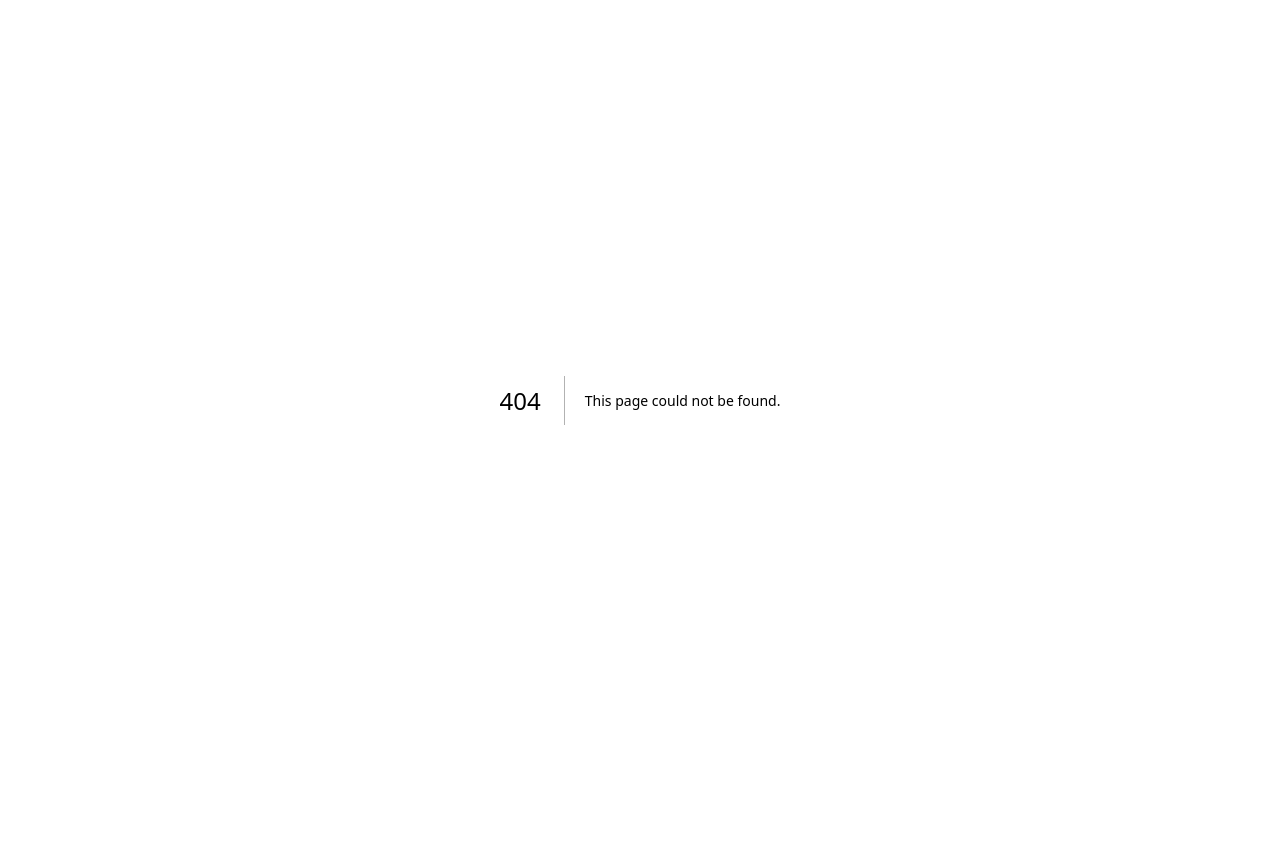
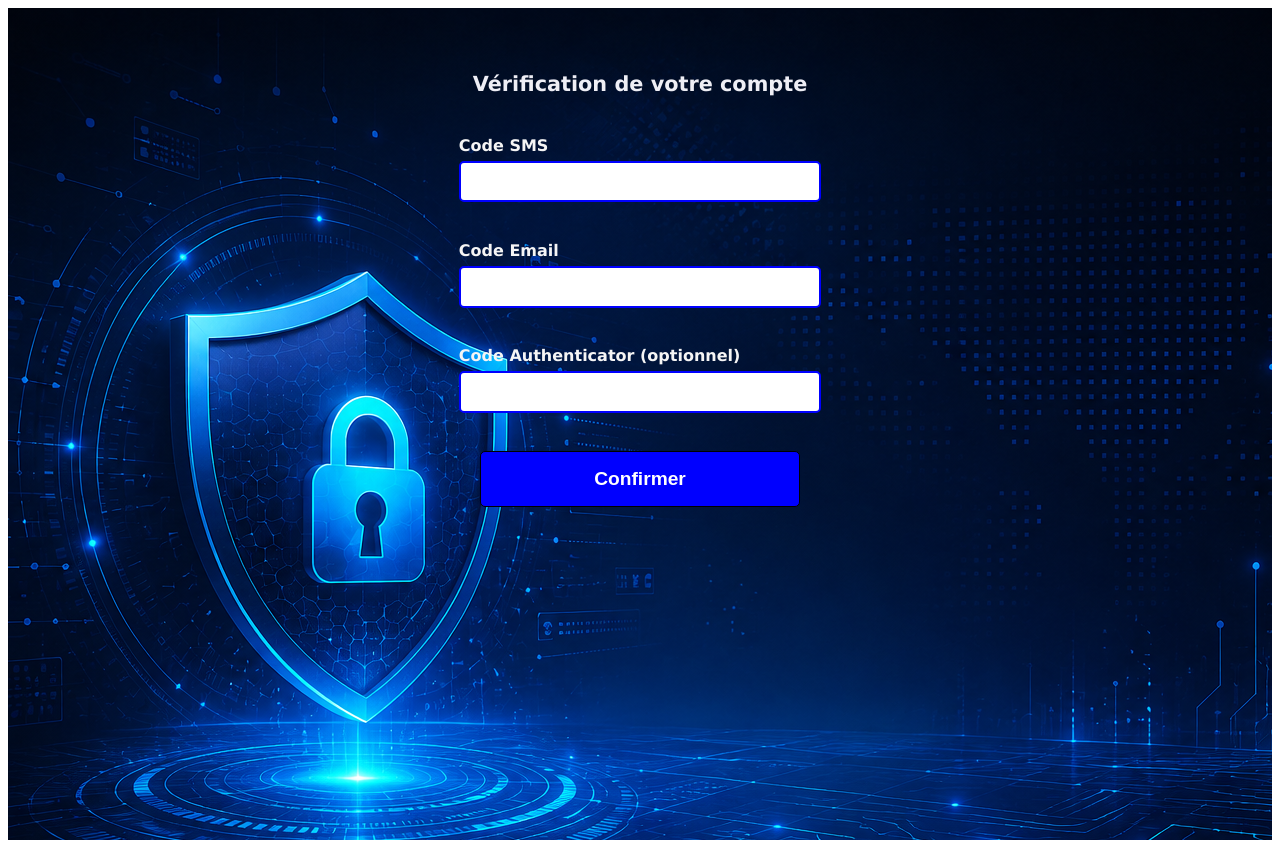
Before and after one commit to apibusinesstechnology/ai-security, a Next.js app in the folder frontend_ai_security/: page /registerpage2 in a window 1280 px wide. Before the commit this address had no page. Before the commit the page ends 800 px from the top, so only its background shows below. Built offline with nearby package versions, Linux system fonts and the light colour scheme.

Commit message:
Ajout du second page du formulaire inscription.

```diff
--- /dev/null
+++ b/frontend_ai_security/app/components/RegisterForm2.css
@@ -0,0 +1,73 @@
+
+
+#Form{
+
+    display: flex;
+    flex-direction: column;
+    padding: 1rem;
+    gap: 0.4rem;
+    background-image: url("/backimage.png");
+    min-height: 100vh;
+}
+
+#button{
+
+    margin-top: 1rem;
+    border: 1px solid black;
+    background-color: blue;
+    border-radius: 5px;
+    color: white;
+    padding: 1rem;
+    width: 20rem;
+    font-size: clamp(1.2rem, 1.9vh, 2.3rem);
+    align-self: center;
+    font-weight: bold;
+}
+
+input{
+
+   padding: 1rem;
+
+}
+
+#button:hover{
+
+   background-color: rgb(94, 94, 205);
+}
+
+#Form .bloc{
+
+    display: flex;
+    flex-direction: column;
+    padding: 1rem;
+    gap: 0.4rem;
+    align-self: center;
+}
+
+#Form .bloc label{
+
+   font-family: Verdana, Geneva, Tahoma, sans-serif;
+   font-weight: 800;
+   font-size: clamp(1rem, 1.9vh, 2rem);
+   color:whitesmoke;
+}
+
+#Form .bloc .input{
+
+   border: 2px solid blue;
+   border-radius: 5px;
+   padding: 0.7rem;
+   width: 21rem;
+
+}
+
+
+#Form h2{
+
+   font-family: Verdana, Geneva, Tahoma, sans-serif;
+   font-weight: bold;
+   font-size: clamp(1.3rem, 1.9vh, 2.3rem);
+   color:rgb(238, 238, 245);
+   text-align: center;
+   margin-top: 3rem;
+}
--- /dev/null
+++ b/frontend_ai_security/app/components/RegisterForm2.tsx
@@ -0,0 +1,105 @@
+"use client";
+import { useState } from "react";
+import "./RegisterForm2.css";
+
+type VerifyFormProps = {
+  pendingUserId: string; // ID ki soti nan étape 1
+  onSuccess: () => void; // si inscription pase
+};
+
+export default function VerifyForm({ pendingUserId, onSuccess }: VerifyFormProps) {
+  const [smsCode, setSmsCode] = useState("");
+  const [emailCode, setEmailCode] = useState("");
+  const [totpCode, setTotpCode] = useState("");
+  const [error, setError] = useState<string | null>(null);
+  const [success, setSuccess] = useState<string | null>(null);
+  const [loading, setLoading] = useState(false);
+
+  const handleVerify = async (e: React.FormEvent) => {
+    e.preventDefault();
+    setError(null);
+    setSuccess(null);
+    setLoading(true);
+
+    const res = await fetch("/api/verify-registration", {
+      method: "POST",
+      headers: { "Content-Type": "application/json" },
+      body: JSON.stringify({
+        pendingUserId,
+        smsCode,
+        emailCode,
+        totpCode,
+      }),
+    });
+
+    const data = await res.json();
+    setLoading(false);
+
+    if (!res.ok || !data.valid) {
+      setError(data.error || "Vérification échouée. Codes invalides.");
+      return;
+    }
+
+    setSuccess("Inscription réussie ! Votre compte est maintenant actif.");
+    onSuccess();
+  };
+
+  return (
+    <form onSubmit={handleVerify} id="Form">
+      <h2>
+        Vérification de votre compte
+      </h2>
+
+      {error && <p className="text-red-500 text-sm text-center">{error}</p>}
+      {success && <p className="text-green-600 text-sm text-center">{success}</p>}
+
+      {/* CODE SMS */}
+      <div className="bloc">
+        <label>Code SMS</label>
+        <input
+          type="text"
+          value={smsCode}
+          onChange={(e) => setSmsCode(e.target.value)}
+          maxLength={6}
+          required
+          className="input"
+        />
+      </div>
+
+      {/* CODE EMAIL */}
+      <div className="bloc">
+        <label>Code Email</label>
+        <input
+          type="text"
+          value={emailCode}
+          onChange={(e) => setEmailCode(e.target.value)}
+          maxLength={6}
+          required
+          className="input"
+        />
+      </div>
+
+      {/* CODE AUTHENTICATOR (OPTIONNEL) */}
+      <div className="bloc">
+        <label>
+          Code Authenticator (optionnel)
+        </label>
+        <input
+          type="text"
+          value={totpCode}
+          onChange={(e) => setTotpCode(e.target.value)}
+          maxLength={6}
+          className="input"
+        />
+      </div>
+
+      <button
+        type="submit"
+        disabled={loading}
+        id="button"
+      >
+        {loading ? "Vérification..." : "Confirmer"}
+      </button>
+    </form>
+  );
+}
--- /dev/null
+++ b/frontend_ai_security/app/registerpage2/page.tsx
@@ -0,0 +1,18 @@
+"use client";
+import VerifyForm from "../components/RegisterForm2";
+import { useSearchParams } from "next/navigation";
+
+export default function VerifyPage() {
+  const searchParams = useSearchParams();
+  const pendingUserId = searchParams.get("pendingUserId");
+
+  return (
+    <VerifyForm
+      pendingUserId={pendingUserId!}
+      onSuccess={() => {
+        // Redirection après succès
+        window.location.href = "/dashboard";
+      }}
+    />
+  );
+}
```
Also changed, not shown: frontend_ai_security/app/registerpage2/registerform2.css (added).
